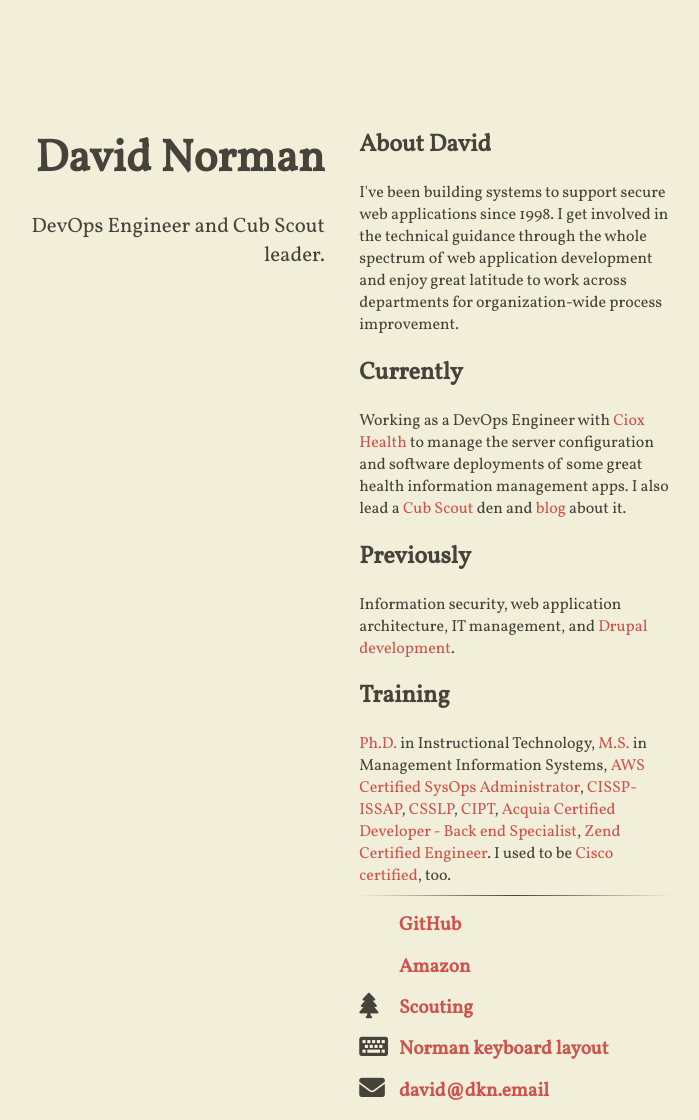
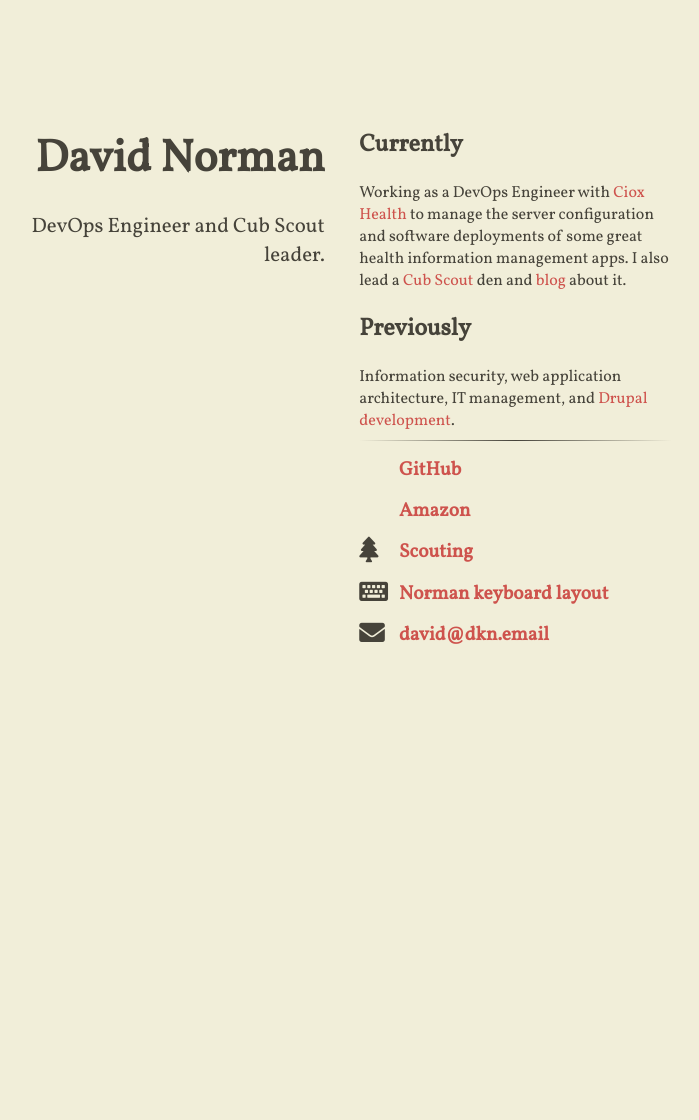
Before and after one commit to deekayen/dkn.github.io, a Jekyll site: the page built from index.html, in a window 1280 px wide. Shown: the whole page, without its empty margins (308-1007 px from the left). Built offline with Jekyll 4.4.1, drawn with Linux system fonts in a browser that asks for light colours; nearby versions of some CDN libraries; after the commit the page ends 900 px from its top, so only the background shows below that.

Commit message:
Too many words.

```diff
--- a/_includes/content.html
+++ b/_includes/content.html
@@ -1,14 +1,8 @@
-<h2>About David</h2>
-<p>I've been building systems to support secure web applications since 1998. I get involved in the technical guidance through the whole spectrum of web application development and enjoy great latitude to work across departments for organization-wide process improvement.</p>
-
 <h2>Currently</h2>
 Working as a DevOps Engineer with <a href="http://www.cioxhealth.com">Ciox Health</a> to manage the server configuration and software deployments of some great health information management apps. I also lead a <a href="http://www.scouting.org/Home/CubScouts.aspx">Cub Scout</a> den and <a href="https://www.scouting.org/">blog</a> about it.
 
 <h2>Previously</h2>
 Information security, web application architecture, IT management, and <a href="https://www.drupal.org/user/972">Drupal development</a>.
-
-<h2>Training</h2>
-<a href="http://education.ucf.edu/insttech/" title="Instructional Technology">Ph.D.</a> in Instructional Technology, <a href="http://business.ucf.edu/" title="Management Information Systems">M.S.</a> in Management Information Systems, <a href="https://aws.amazon.com/certification/certified-sysops-admin-associate/">AWS Certified SysOps Administrator</a>, <a href="https://www.isc2.org/cissp/default.aspx" title="Certified Information Systems Security Professional">CISSP</a><a href="https://www.isc2.org/issap.aspx" title="Information Systems Security Architecture Professional">-ISSAP</a>, <a href="https://www.isc2.org/csslp/default.aspx" title="Certified Secure Software Lifecycle Professional">CSSLP</a>, <a href="https://iapp.org/certify/cipt" title="Certified Information Privacy Technologist">CIPT</a>, <a href="http://training.acquia.com/registry?field_first_name_value=David&field_last_name_value=Norman&city=Georgia&country=us&field_exam_tid=41" title="Acquia Certified Developer - Back end Specialist">Acquia Certified Developer - Back end Specialist</a>, <a href="http://www.zend.com/en/yellow-pages/ZEND003099" title="Zend Certified Engineer">Zend Certified Engineer</a>. I used to be <a href="https://en.wikipedia.org/wiki/CCNA" title="Cisco Certified Network Associate">Cisco certified</a>, too.
 
 <hr />
 
```
